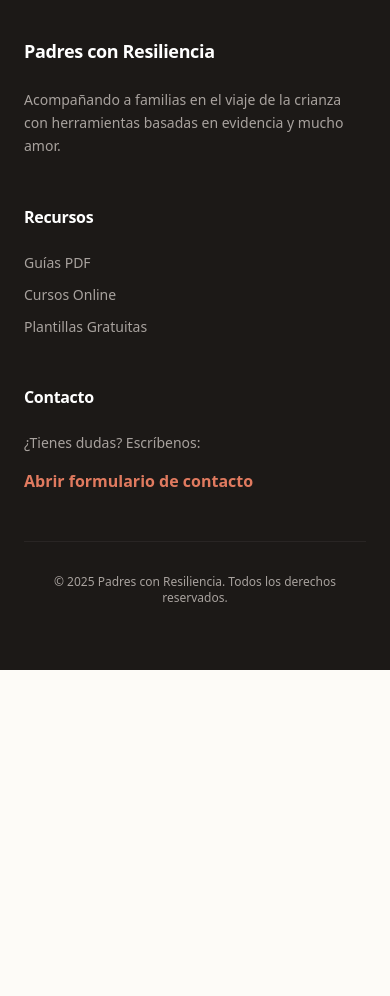
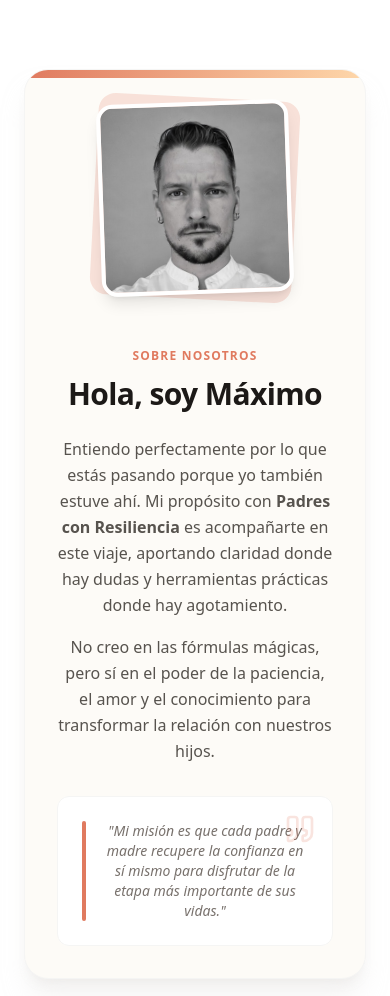
Before and after one commit to patique/padresconresiliencia, a Next.js app: page / in a window 390 px wide. Shown: the part 2850-3846 px from the top of the page. Before the commit the page ends 3520 px from the top, so only its background shows below. Built offline with nearby package versions, Linux system fonts and the light colour scheme; no server answers; the database is empty.

Commit message:
Add AuthorSection and ensure database schema is updated

```diff
--- a/src/app/page.tsx
+++ b/src/app/page.tsx
@@ -6,6 +6,7 @@ import { ArrowRight, BookOpen, Star, Users } from "lucide-react";
 import Navbar from "@/components/layout/Navbar";
 import Footer from "@/components/layout/Footer";
 import ProductGrid from "@/components/home/ProductGrid";
+import AuthorSection from "@/components/home/AuthorSection";
 
 export const revalidate = 60;
 
@@ -66,6 +67,8 @@ export default async function HomePage() {
           </div>
         </section>
 
+        <AuthorSection />
+
       </main>
 
       <Footer />
--- a/src/components/home/AuthorSection.tsx
+++ b/src/components/home/AuthorSection.tsx
@@ -1,45 +1,55 @@
 import Image from 'next/image';
+import { Quote } from 'lucide-react';
 
 export default function AuthorSection() {
     return (
-        <section className="bg-white">
-            <div className="container" style={{ maxWidth: "1000px" }}>
-                <div style={{
-                    display: "flex",
-                    alignItems: "center",
-                    gap: "40px",
-                    background: "#FDFBF7",
-                    padding: "50px",
-                    borderRadius: "30px",
-                    boxShadow: "0 10px 30px rgba(0,0,0,0.05)"
-                }} className="flex-col md:flex-row">
-                    <div style={{ width: "220px", height: "220px", flexShrink: 0, position: "relative" }}>
-                        <div style={{ position: "absolute", inset: "-5px", background: "#76A5AF", borderRadius: "20px", transform: "rotate(4deg)", opacity: 0.2 }}></div>
-                        {/* Note: Use fill or dimensions. Container is 220x220 */}
+        <section id="nosotros" className="py-24 bg-white relative overflow-hidden">
+            {/* Background decoration */}
+            <div className="absolute top-0 right-0 w-[500px] h-[500px] bg-[#E07A5F]/5 rounded-full blur-3xl -z-10 translate-x-1/2 -translate-y-1/2"></div>
+
+            <div className="container mx-auto px-6">
+                <div className="max-w-5xl mx-auto bg-[#FDFBF7] rounded-3xl p-8 md:p-12 shadow-xl shadow-stone-200/50 border border-stone-100 flex flex-col md:flex-row items-center gap-12 relative overflow-hidden">
+
+                    {/* Decorative element */}
+                    <div className="absolute top-0 left-0 w-full h-2 bg-gradient-to-r from-[#E07A5F] to-orange-200"></div>
+
+                    {/* Image Column */}
+                    <div className="relative shrink-0">
+                        <div className="absolute inset-0 bg-[#E07A5F] rounded-2xl rotate-3 opacity-20 scale-105"></div>
+                        <div className="relative w-48 h-48 md:w-64 md:h-64 rounded-2xl overflow-hidden border-4 border-white shadow-lg rotate-[-2deg] transition hover:rotate-0 duration-500">
                             <Image
                                 src="/maximo tq.png"
-                            alt="Máximo"
-                            width={220}
-                            height={220}
-                            style={{
-                                width: "100%",
-                                height: "100%",
-                                objectFit: "cover",
-                                borderRadius: "20px",
-                                border: "5px solid white",
-                                boxShadow: "0 5px 15px rgba(0,0,0,0.1)"
-                            }}
+                                alt="Máximo - Autor de Padres con Resiliencia"
+                                fill
+                                className="object-cover"
                             />
                         </div>
-                    <div className="text-center md:text-left">
-                        <h3 style={{ color: "#E07A5F", fontWeight: "bold", textTransform: "uppercase", fontSize: "0.9rem", letterSpacing: "1px", marginBottom: "10px" }}>Conoce al autor</h3>
-                        <h2 style={{ marginBottom: "20px", textAlign: "inherit" }}>Hola, soy Máximo</h2>
-                        <p style={{ fontSize: "1.1rem", color: "#4A5568", marginBottom: "20px" }}>
+                    </div>
+
+                    {/* Text Column */}
+                    <div className="text-center md:text-left flex-1">
+                        <span className="inline-block text-[#E07A5F] font-bold tracking-widest uppercase text-xs mb-3">
+                            Sobre Nosotros
+                        </span>
+                        <h2 className="text-3xl md:text-4xl font-bold text-stone-900 mb-6">
+                            Hola, soy Máximo
+                        </h2>
+                        <div className="space-y-4 text-stone-600 leading-relaxed mb-8">
+                            <p>
                                 Entiendo perfectamente por lo que estás pasando porque yo también estuve ahí. Mi propósito con <strong>Padres con Resiliencia</strong> es acompañarte en este viaje, aportando claridad donde hay dudas y herramientas prácticas donde hay agotamiento.
                             </p>
-                        <p style={{ fontStyle: "italic", color: "#718096" }}>
-                            &quot;Mi misión es que cada padre y madre recupere la confianza en sí mismo para disfrutar de la etapa más importante de sus vidas.&quot;
+                            <p>
+                                No creo en las fórmulas mágicas, pero sí en el poder de la paciencia, el amor y el conocimiento para transformar la relación con nuestros hijos.
                             </p>
+                        </div>
+
+                        <div className="bg-white rounded-xl p-6 border border-stone-100 flex gap-4 relative">
+                            <Quote className="w-8 h-8 text-[#E07A5F]/20 absolute top-4 right-4" />
+                            <div className="w-1 bg-[#E07A5F] rounded-full shrink-0"></div>
+                            <p className="text-stone-500 italic text-sm font-medium">
+                                "Mi misión es que cada padre y madre recupere la confianza en sí mismo para disfrutar de la etapa más importante de sus vidas."
+                            </p>
+                        </div>
                     </div>
                 </div>
             </div>
```
Lines whose indentation alone changed are shown as unchanged.
